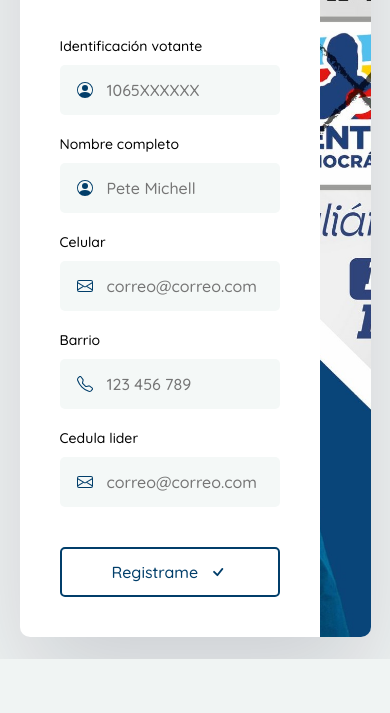
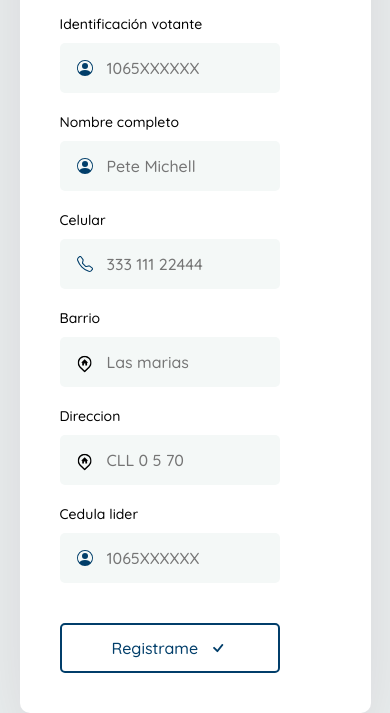
Before and after one commit to miguel9214/dbjulian, a plain HTML site: page index.html in a window 390 px wide. Shown: the part 185-898 px from the top of the page. Before the commit the page ends 844 px from the top, so only its background shows below. Drawn offline with Linux system fonts and the light colour scheme.

Commit message:
agregado media queries

```diff
--- a/css/estilos.css
+++ b/css/estilos.css
@@ -37,11 +37,9 @@ body {
 }
 
 .columna-derecha {
-	background-image:url("/images/jjpp.jpg");
+	background-image:url("/assets/images/jjpp.jpg");
 	background-size: cover;
 	background-position-x: center;
-	background-position-y:center ;
-	object-fit: contain;
 }
 
 .header {
@@ -158,3 +156,9 @@ button svg {
 	width: 20px;
 	height: 20px;
 }
+
+@media (max-width: 400px) {
+	.columna-derecha{
+	 display: none;
+	}
+  }
--- a/index.html
+++ b/index.html
@@ -69,30 +69,7 @@
                 placeholder="Pete Michell"
               />
             </div>
-
-            <label for="correo">Celular</label>
-            <div class="contenedor-input">
-              <svg
-                xmlns="http://www.w3.org/2000/svg"
-                width="16"
-                height="16"
-                fill="currentColor"
-                class="bi bi-envelope"
-                viewBox="0 0 16 16"
-              >
-                <path
-                  d="M0 4a2 2 0 0 1 2-2h12a2 2 0 0 1 2 2v8a2 2 0 0 1-2 2H2a2 2 0 0 1-2-2V4zm2-1a1 1 0 0 0-1 1v.217l7 4.2 7-4.2V4a1 1 0 0 0-1-1H2zm13 2.383-4.758 2.855L15 11.114v-5.73zm-.034 6.878L9.271 8.82 8 9.583 6.728 8.82l-5.694 3.44A1 1 0 0 0 2 13h12a1 1 0 0 0 .966-.739zM1 11.114l4.758-2.876L1 5.383v5.73z"
-                />
-              </svg>
-              <input
-                type="text"
-                id="correo"
-                name="correo"
-                placeholder="correo@correo.com"
-              />
-            </div>
-
-            <label for="telefono">Barrio</label>
+            <label for="telefono">Celular</label>
             <div class="contenedor-input">
               <svg
                 xmlns="http://www.w3.org/2000/svg"
@@ -110,29 +87,114 @@
                 type="text"
                 id="telefono"
                 name="telefono"
-                placeholder="123 456 789"
+                placeholder="333 111 22444"
               />
             </div>
-
-			            <label for="correo">Cedula lider</label>
+            <label for="barrio">Barrio</label>
+            <div class="contenedor-input">
+              <svg
+                xmlns="http://www.w3.org/2000/svg"
+                xmlns:xlink="http://www.w3.org/1999/xlink"
+                width="50"
+                zoomAndPan="magnify"
+                viewBox="20 0 40 70"
+                height="50"
+                preserveAspectRatio="xMidYMid meet"
+                version="1.0"
+              >
+                <defs>
+                  <clipPath id="id1">
+                    <path
+                      d="M 5.921875 2.617188 L 25.519531 2.617188 L 25.519531 25.839844 L 5.921875 25.839844 Z M 5.921875 2.617188 "
+                      clip-rule="nonzero"
+                    />
+                  </clipPath>
+                </defs>
+                <g clip-path="url(#id1)">
+                  <path
+                    fill="rgb(0%, 0%, 0%)"
+                    d="M 15.703125 2.617188 C 10.320312 2.617188 5.953125 6.945312 5.953125 12.292969 C 5.953125 14.964844 7.042969 17.382812 8.808594 19.136719 L 15.703125 25.839844 L 22.601562 19.132812 C 24.367188 17.382812 25.460938 14.964844 25.457031 12.292969 C 25.457031 6.949219 21.089844 2.617188 15.703125 2.617188 Z M 21.222656 17.761719 L 15.703125 23.132812 L 10.175781 17.75 C 8.714844 16.304688 7.902344 14.359375 7.902344 12.292969 C 7.902344 8.023438 11.402344 4.550781 15.703125 4.550781 C 17.789062 4.550781 19.75 5.359375 21.222656 6.820312 C 22.695312 8.28125 23.507812 10.226562 23.507812 12.292969 C 23.507812 14.359375 22.695312 16.300781 21.222656 17.761719 Z M 21.222656 17.761719 "
+                    fill-opacity="1"
+                    fill-rule="nonzero"
+                  />
+                </g>
+                <path
+                  fill="rgb(0%, 0%, 0%)"
+                  d="M 15.703125 7.453125 L 10.828125 12.292969 L 12.292969 12.292969 L 12.292969 16.164062 L 14.730469 16.164062 L 14.730469 13.261719 L 16.679688 13.261719 L 16.679688 16.164062 L 19.117188 16.164062 L 19.117188 12.292969 L 20.582031 12.292969 Z M 15.703125 7.453125 "
+                  fill-opacity="1"
+                  fill-rule="nonzero"
+                />
+              </svg>
+              <input
+                type="text"
+                id="barrio"
+                name="barrio"
+                placeholder="Las marias"
+              />
+            </div>
+            <label for="telefono">Direccion</label>
+            <div class="contenedor-input">
+              <svg
+                xmlns="http://www.w3.org/2000/svg"
+                xmlns:xlink="http://www.w3.org/1999/xlink"
+                width="50"
+                zoomAndPan="magnify"
+                viewBox="20 0 40 70"
+                height="50"
+                preserveAspectRatio="xMidYMid meet"
+                version="1.0"
+              >
+                <defs>
+                  <clipPath id="id1">
+                    <path
+                      d="M 5.921875 2.617188 L 25.519531 2.617188 L 25.519531 25.839844 L 5.921875 25.839844 Z M 5.921875 2.617188 "
+                      clip-rule="nonzero"
+                    />
+                  </clipPath>
+                </defs>
+                <g clip-path="url(#id1)">
+                  <path
+                    fill="rgb(0%, 0%, 0%)"
+                    d="M 15.703125 2.617188 C 10.320312 2.617188 5.953125 6.945312 5.953125 12.292969 C 5.953125 14.964844 7.042969 17.382812 8.808594 19.136719 L 15.703125 25.839844 L 22.601562 19.132812 C 24.367188 17.382812 25.460938 14.964844 25.457031 12.292969 C 25.457031 6.949219 21.089844 2.617188 15.703125 2.617188 Z M 21.222656 17.761719 L 15.703125 23.132812 L 10.175781 17.75 C 8.714844 16.304688 7.902344 14.359375 7.902344 12.292969 C 7.902344 8.023438 11.402344 4.550781 15.703125 4.550781 C 17.789062 4.550781 19.75 5.359375 21.222656 6.820312 C 22.695312 8.28125 23.507812 10.226562 23.507812 12.292969 C 23.507812 14.359375 22.695312 16.300781 21.222656 17.761719 Z M 21.222656 17.761719 "
+                    fill-opacity="1"
+                    fill-rule="nonzero"
+                  />
+                </g>
+                <path
+                  fill="rgb(0%, 0%, 0%)"
+                  d="M 15.703125 7.453125 L 10.828125 12.292969 L 12.292969 12.292969 L 12.292969 16.164062 L 14.730469 16.164062 L 14.730469 13.261719 L 16.679688 13.261719 L 16.679688 16.164062 L 19.117188 16.164062 L 19.117188 12.292969 L 20.582031 12.292969 Z M 15.703125 7.453125 "
+                  fill-opacity="1"
+                  fill-rule="nonzero"
+                />
+              </svg>
+              <input
+                type="text"
+                id="telefono"
+                name="telefono"
+                placeholder="CLL 0 5 70"
+              />
+            </div>
+            <label for="correo">Cedula lider</label>
             <div class="contenedor-input">
               <svg
                 xmlns="http://www.w3.org/2000/svg"
                 width="16"
                 height="16"
                 fill="currentColor"
-                class="bi bi-envelope"
+                class="bi bi-person-circle"
                 viewBox="0 0 16 16"
               >
+                <path d="M11 6a3 3 0 1 1-6 0 3 3 0 0 1 6 0z" />
                 <path
-                  d="M0 4a2 2 0 0 1 2-2h12a2 2 0 0 1 2 2v8a2 2 0 0 1-2 2H2a2 2 0 0 1-2-2V4zm2-1a1 1 0 0 0-1 1v.217l7 4.2 7-4.2V4a1 1 0 0 0-1-1H2zm13 2.383-4.758 2.855L15 11.114v-5.73zm-.034 6.878L9.271 8.82 8 9.583 6.728 8.82l-5.694 3.44A1 1 0 0 0 2 13h12a1 1 0 0 0 .966-.739zM1 11.114l4.758-2.876L1 5.383v5.73z"
+                  fill-rule="evenodd"
+                  d="M0 8a8 8 0 1 1 16 0A8 8 0 0 1 0 8zm8-7a7 7 0 0 0-5.468 11.37C3.242 11.226 4.805 10 8 10s4.757 1.225 5.468 2.37A7 7 0 0 0 8 1z"
                 />
               </svg>
               <input
                 type="text"
                 id="correo"
                 name="correo"
-                placeholder="correo@correo.com"
+                placeholder="1065XXXXXX"
               />
             </div>
 
```
Also changed, not shown: assets/icons/location.png (added), assets/images/jjpp.jpg (renamed from images/jjpp.jpg).
